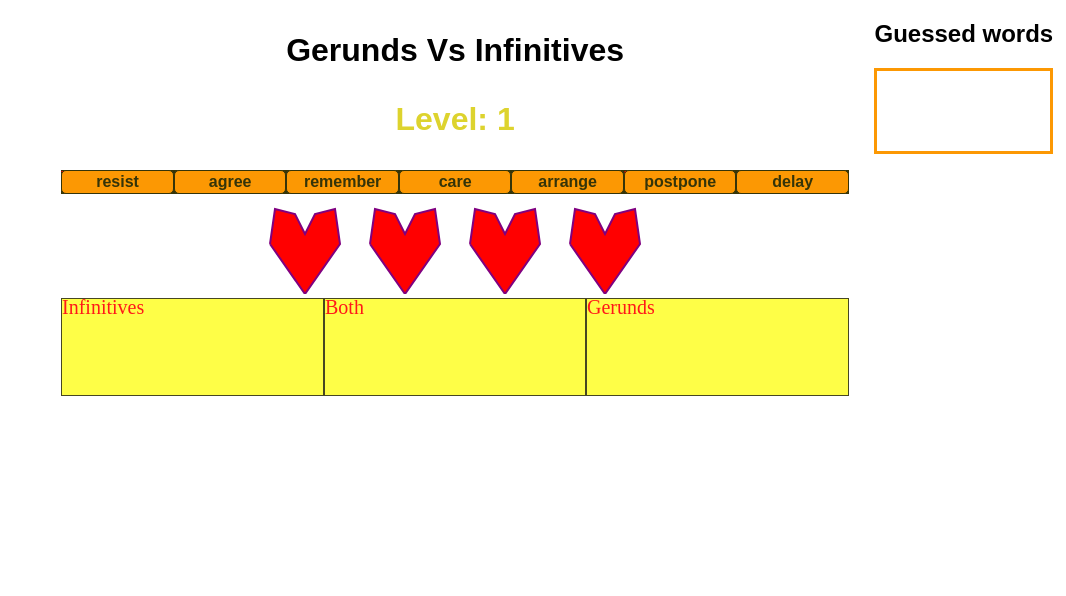
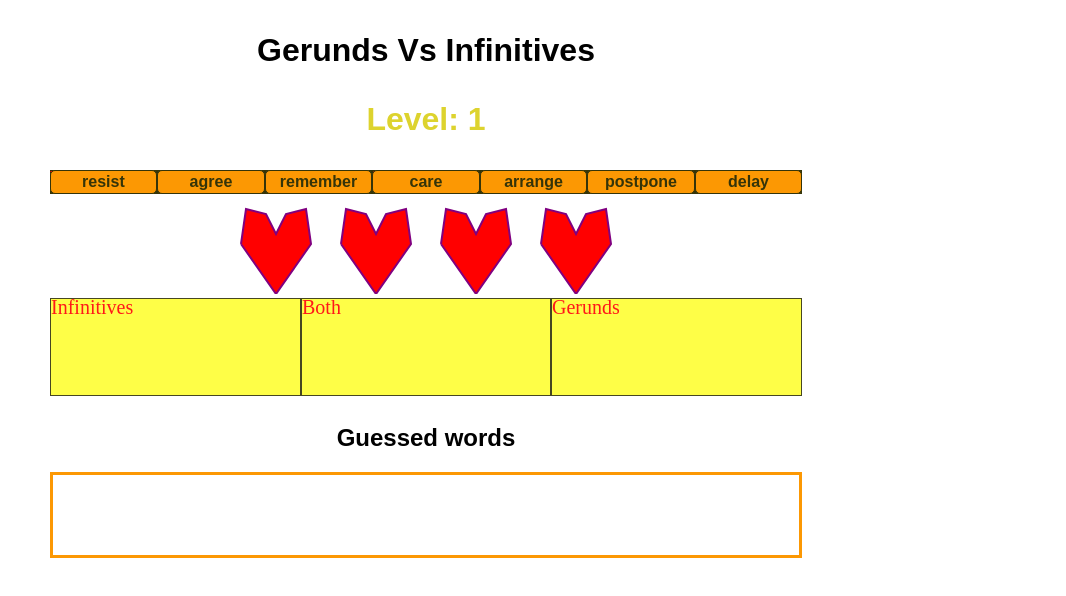
Before and after one commit to forrana/suomalainen-verbi-typpit, a website with bundled scripts: page index.html in a window 1280 px wide. Shown: the whole page, without its empty margins (214-1280 px from the left). Built offline with nearby package versions, Linux system fonts and the light colour scheme.

Commit message:
Change layout * Move guessed words to bottom to empty space

```diff
--- a/css/main.css
+++ b/css/main.css
@@ -6,7 +6,7 @@ body {
   display: grid;
   grid-row-gap: 1vh;
   grid-column-gap: 1vw;
-  grid-template-columns: 1fr 3fr;
+  grid-template-columns: 1fr 3fr 1fr;
 }
 
 .wrapper .body, .wrapper header {
@@ -21,8 +21,7 @@ body {
 }
 
 .wrapper aside.right {
-  grid-area: 1 / col3-start / last-line / 6;
-  margin-right: 1vw;
+  grid-area: 2 / 2 / 2 / 2;
 }
 
 .wrapper aside.right .guessed-words {
@@ -33,16 +32,19 @@ body {
   max-height: 80vh;
   flex-direction: column;
   text-align: center;
+  max-width: 95vw;
+  margin: auto;
+  flex-wrap: wrap;
 }
 
 .wrapper aside.right .guessed-word {
-  display: flex;
   padding: 0.25em;
   border-radius: 2px;
   border: 1px solid #343409;
   background-color: #FEFE34;
   justify-content: center;
   font-weight: bold;
+  display: inline-flex;
 }
 
 .ungrouped {
@@ -126,6 +128,6 @@ body {
 @media only screen and (min-device-width : 320px) and (max-device-width : 480px) {
 /* Styles */
   .wrapper {
-    grid-template-columns: 0fr 1fr 0fr;
+    grid-template-columns: 0fr 1fr;
   }
 }
```
